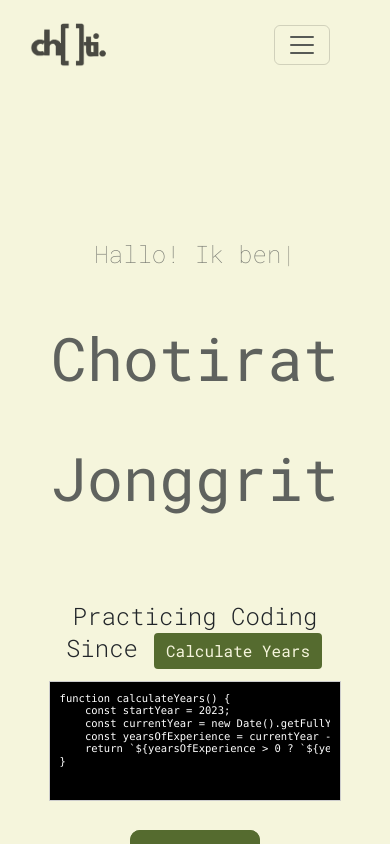
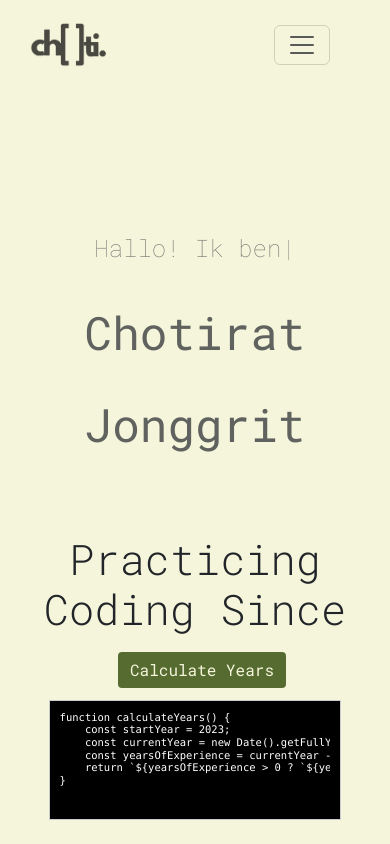
Before and after one commit to jgchoti/jgchoti.github.io, a React (Create React App) app: page / in a window 390 px wide. Shown: the top 844 px of the page. Built offline with nearby package versions, Linux system fonts and the light colour scheme.

Commit message:
Update media-queries.css

```diff
--- a/src/style/media-queries.css
+++ b/src/style/media-queries.css
@@ -68,16 +68,9 @@
   }
 
   .hero {
-    h1 {
-      margin-top: 40px;
-      margin-bottom: 40px;
-      font-size: 60px !important;
-      padding-left: 20px;
-      padding-right: 20px;
-    }
-
+    h1,
     h2 {
-      font-size: 24px;
+      font-size: 42px;
       font-weight: 300;
       padding-left: 30px;
       padding-right: 30px;
@@ -85,10 +78,8 @@
     }
 
     p {
-      font-size: 26px;
-      font-weight: 300;
-      line-height: 2;
-      margin: 0 auto;
+      font-size: 24px;
+      margin: 80px auto 0;
     }
   }
 
@@ -196,21 +187,24 @@
   .sub-header-text h3 {
     font-size: 24px;
   }
+  .tab-style li {
+    padding: 8px 10%;
+  }
 }
 
 @media (max-width: 400px) {
-  .hero,
   .sub-header,
   .technology-sum {
     padding-bottom: 40px;
   }
   .hero h1 {
-    font-size: 45px;
+    font-size: 36px;
   }
   .technology-text h3 {
     margin: 0 20px;
     font-size: 16px;
   }
+
   /* .wave-container {
     display: none;
   } */
```
